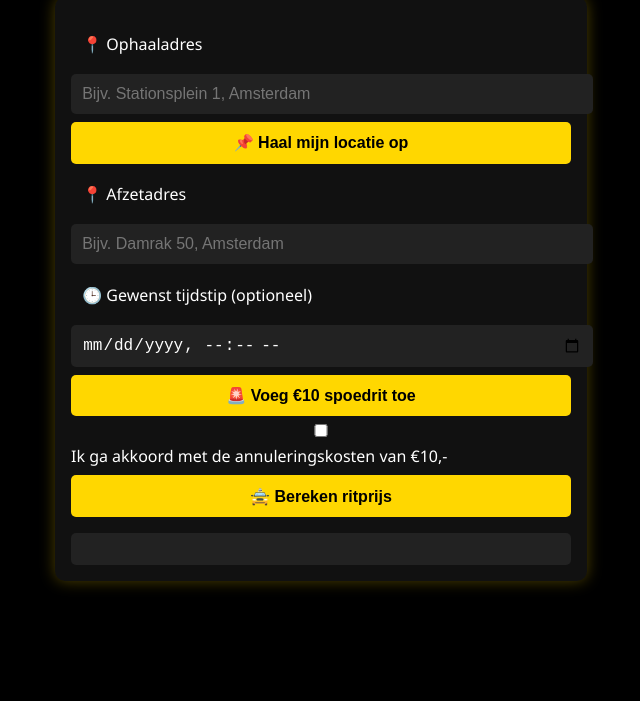
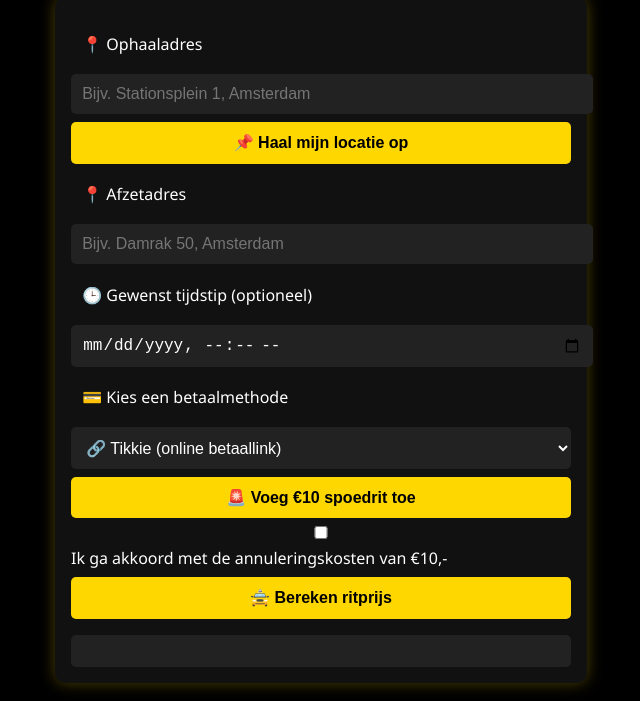
Before and after one commit to FAtaxi/Onlinetest, a website: page klant.html in a window 1280 px wide. Both pictures are taken after a click on the button "🚖 Bereken ritprijs". Shown: the part 99-800 px from the top of the page, without its empty margins (319-959 px from the left). Drawn offline with Linux system fonts and the light colour scheme.

Commit message:
klant.html

```diff
--- a/klant.html
+++ b/klant.html
@@ -25,7 +25,7 @@
       border-radius: 10px;
       box-shadow: 0 0 15px rgba(255, 215, 0, 0.3);
     }
-    input, button, label {
+    input, button, label, select {
       display: block;
       width: 100%;
       margin: 0.5rem 0;
@@ -34,7 +34,7 @@
       border-radius: 5px;
       font-size: 1rem;
     }
-    input {
+    input, select {
       background: #222;
       color: #fff;
     }
@@ -65,6 +65,14 @@
 
     <label for="tijdstip">🕒 Gewenst tijdstip (optioneel)</label>
     <input type="datetime-local" id="tijdstip">
+
+    <label for="betaalmethode">💳 Kies een betaalmethode</label>
+    <select id="betaalmethode">
+      <option value="Tikkie">🔗 Tikkie (online betaallink)</option>
+      <option value="Online betaallink">🌐 Online betaallink</option>
+      <option value="Pin bij chauffeur">💳 Pin bij chauffeur</option>
+      <option value="Contant">💶 Contant</option>
+    </select>
 
     <button onclick="toggleSpoed()" id="spoedBtn">🚨 Voeg €10 spoedrit toe</button>
     <input type="checkbox" id="akkoord"> Ik ga akkoord met de annuleringskosten van €10,-
@@ -153,6 +161,8 @@
       const ophalen = document.getElementById("ophaaladres").value;
       const afzetten = document.getElementById("afzetadres").value;
       const tijd = document.getElementById("tijdstip").value;
+      const betaalmethode = document.getElementById("betaalmethode").value;
+
       if (!ophalen || !afzetten) return alert("Vul beide adressen in.");
       if (!document.getElementById("akkoord").checked) return alert("Ga akkoord met de annuleringskosten.");
 
@@ -170,11 +180,11 @@
 
         const ritprijs = berekenRitprijs(afstandKm, duurMin, weer);
 
-        const resultText = `🚖 Ritprijs: €${ritprijs.toFixed(2)}\nAfstand: ${afstandKm.toFixed(1)} km\nDuur: ${duurMin.toFixed(0)} min\n\n📌 Annuleringskosten: €10 (niet inbegrepen)`;
+        const resultText = `🚖 Ritprijs: €${ritprijs.toFixed(2)}\nAfstand: ${afstandKm.toFixed(1)} km\nDuur: ${duurMin.toFixed(0)} min\n💳 Betaalmethode: ${betaalmethode}\n\n📌 Annuleringskosten: €10 (niet inbegrepen)`;
         document.getElementById("resultaat").innerText = resultText;
 
         const tijdInfo = tijd ? `🕒 Gewenst tijdstip: ${tijd}` : "";
-        const bericht = `📲 Nieuw ritverzoek\n📍 Ophaaladres: ${ophalen}\n📍 Afzetadres: ${afzetten}\n${tijdInfo}\n\n${resultText}`;
+        const bericht = `📲 Nieuw ritverzoek\n📍 Ophaaladres: ${ophalen}\n📍 Afzetadres: ${afzetten}\n${tijdInfo}\n💳 Betaalmethode: ${betaalmethode}\n\n${resultText}`;
 
         const whatsappURL = `https://wa.me/?text=${encodeURIComponent(bericht)}`;
         const link = document.getElementById("whatsappKnop");
```
